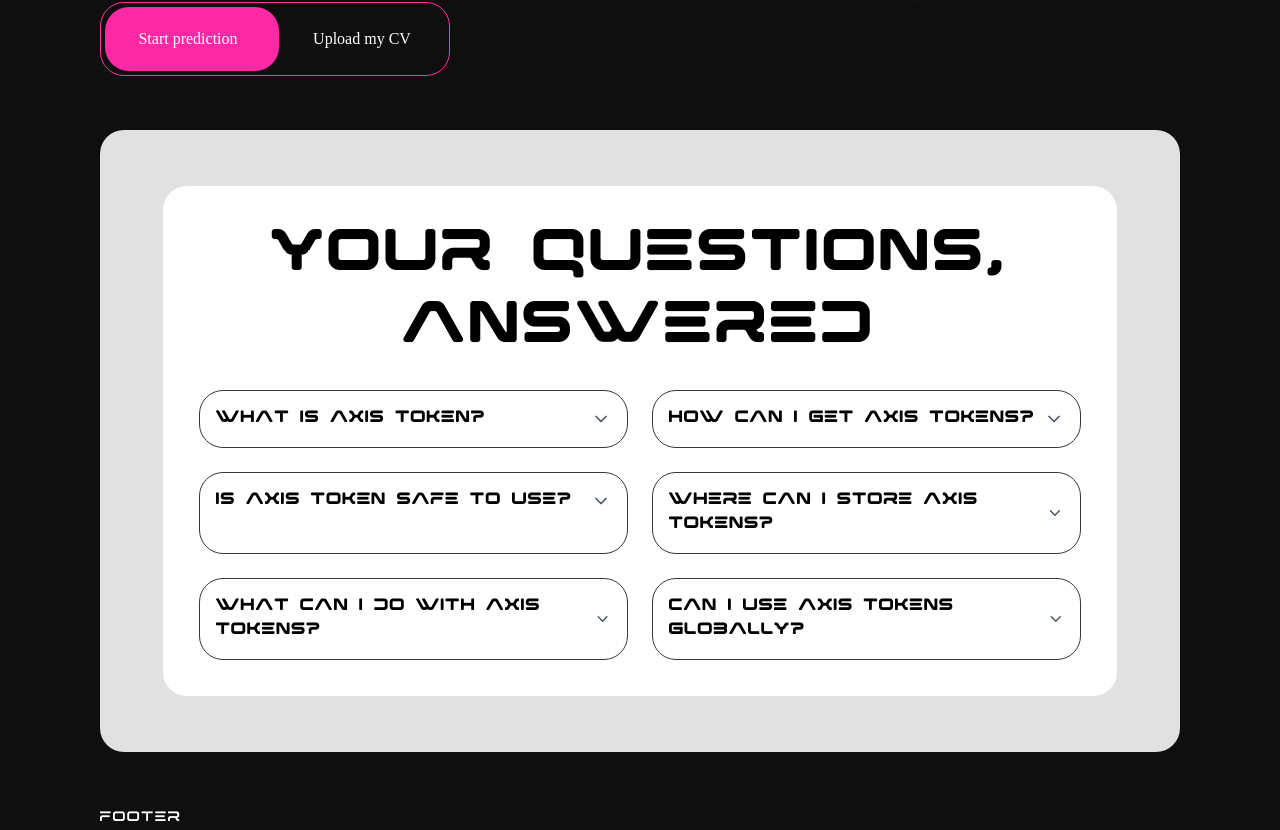
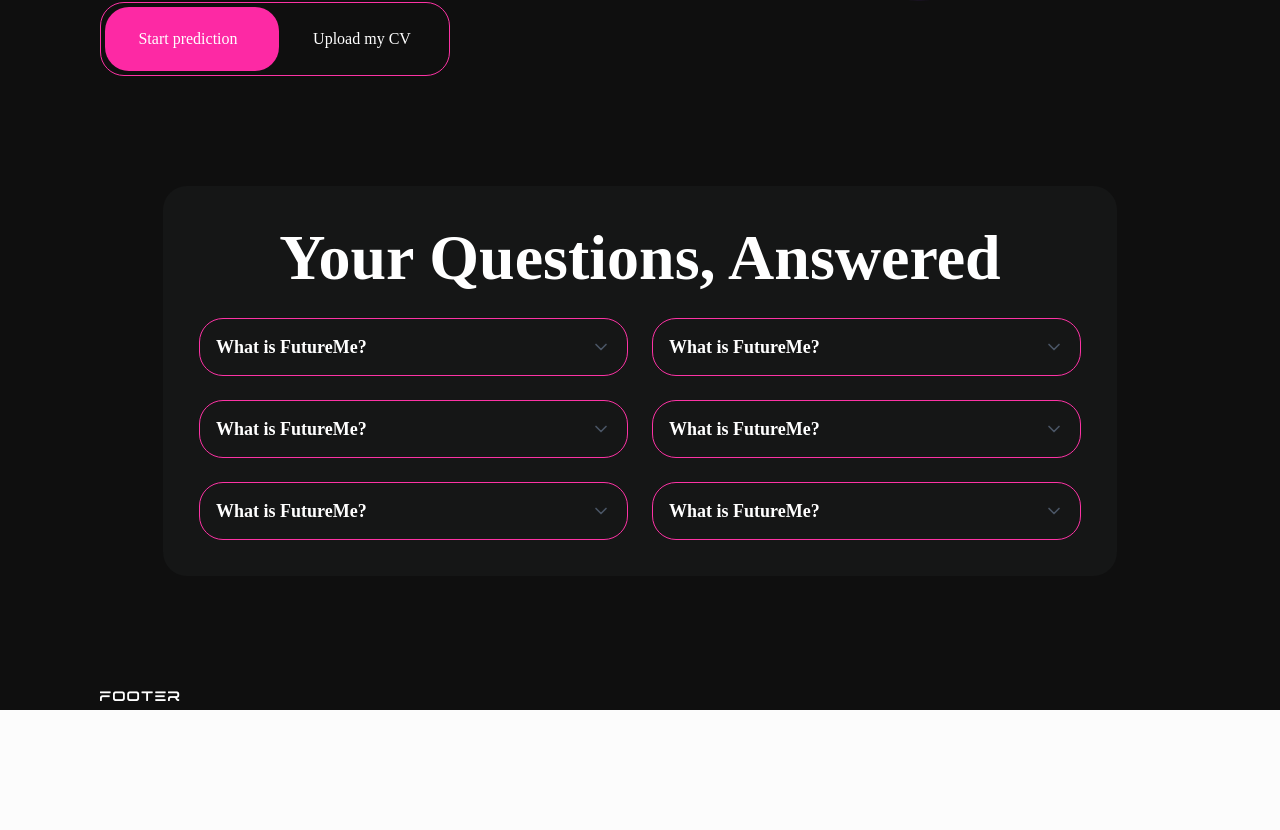
Before and after one commit to amamibhadya/Rextro_CareerPrediction, a React (Vite) app: page / in a window 1280 px wide. Shown: the part 558-1388 px from the top of the page. After the commit the page ends 1268 px from the top, so only its background shows below. Built offline with nearby package versions, Linux system fonts and the light colour scheme.

Commit message:
fet: faq

```diff
--- a/src/pages/faq/section/FAQ.tsx
+++ b/src/pages/faq/section/FAQ.tsx
@@ -3,34 +3,34 @@ import { ChevronDown, ChevronUp } from "lucide-react";
 
 const faqData = [
   {
-    question: "What is Axis Token?",
+    question: "What is FutureMe?",
     answer:
-      "Axis is a utility token used for fast, secure, and low-cost digital payments. It also gives access to special services and rewards.",
+      "FutureMe is a utility token used for fast, secure, and low-cost digital payments. It also gives access to special services and rewards.",
   },
   {
-    question: "How can I get Axis Tokens?",
+    question: "What is FutureMe?",
     answer:
-      "You can buy Axis Tokens from supported exchanges or directly through our official platform.",
+      "FutureMe is a utility token used for fast, secure, and low-cost digital payments. It also gives access to special services and rewards.",
   },
   {
-    question: "Is Axis Token safe to use?",
+    question: "What is FutureMe?",
     answer:
-      "Yes. Axis uses blockchain and smart security systems to keep your funds safe and your transactions private.",
+      "FutureMe is a utility token used for fast, secure, and low-cost digital payments. It also gives access to special services and rewards.",
   },
   {
-    question: "Where can I store Axis Tokens?",
+    question: "What is FutureMe?",
     answer:
-      "You can store Axis Tokens in any supported digital wallet that works with our platform.",
+      "FutureMe is a utility token used for fast, secure, and low-cost digital payments. It also gives access to special services and rewards.",
   },
   {
-    question: "What can I do with Axis Tokens?",
+    question: "What is FutureMe?",
     answer:
-      "You can use Axis Tokens to send money, pay for services, join reward programs, and access smart features.",
+      "FutureMe is a utility token used for fast, secure, and low-cost digital payments. It also gives access to special services and rewards.",
   },
   {
-    question: "Can I use Axis Tokens globally?",
+    question: "What is FutureMe?",
     answer:
-      "Yes. Axis Tokens are built for global use, allowing you to make fast and secure payments from anywhere in the world.",
+      "FutureMe is a utility token used for fast, secure, and low-cost digital payments. It also gives access to special services and rewards.",
   },
 ];
 
@@ -42,11 +42,11 @@ function FAQSection() {
   };
 
   return (
-    <div className="relative rounded-[24px] bg-[#E1E1E1] px-[14px] py-[16px] lg:px-[63px] lg:py-[56px]">
+    <div className="relative rounded-[24px]  px-[14px] py-[16px] lg:px-[63px] lg:py-[56px]">
       <section className="flex">
-        <div className="w-full rounded-[24px] bg-[#E1E1E1]">
-          <div className="rounded-[24px] bg-[#FFFFFF] p-[16px] lg:p-[36px]">
-            <p className="pb-[16px] text-center font-dmsans text-[32px] font-bold leading-[40px] lg:pb-[24px] lg:text-[64px] lg:leading-[72px]">
+        <div className="w-full rounded-[24px] bg-[#151616]">
+          <div className="rounded-[24px]  p-[16px] lg:p-[36px]">
+            <p className="pb-[16px] text-center font-fredoka text-[32px] font-bold leading-[40px] lg:pb-[24px] text-white lg:text-[64px] lg:leading-[72px]">
               Your Questions, Answered
             </p>
 
@@ -54,11 +54,11 @@ function FAQSection() {
               {faqData.map((faq, index) => (
                 <div
                   key={index}
-                  className="w-full cursor-pointer rounded-[24px] border-[1px] border-[#383838] p-[16px] transition-shadow hover:shadow-md"
+                  className="w-full cursor-pointer rounded-[24px] border-[1px] border-[#fc33a4] p-[16px] transition-shadow hover:shadow-md"
                   onClick={() => toggle(index)}
                 >
                   <div className="flex items-center justify-between">
-                    <p className="font-dmsansb text-[18px] font-bold leading-[24px] text-[#000000]">
+                    <p className="font-fredoka text-[18px] font-bold leading-[24px] text-white">
                       {faq.question}
                     </p>
                     {openIndex === index ? (
@@ -68,7 +68,7 @@ function FAQSection() {
                     )}
                   </div>
                   {openIndex === index && (
-                    <p className="mt-2 font-dmsans text-[16px] font-normal leading-[24px] text-[#000000]">
+                    <p className="mt-2 font-fredoka text-[16px] font-normal leading-[24px] text-white">
                       {faq.answer}
                     </p>
                   )}
```
